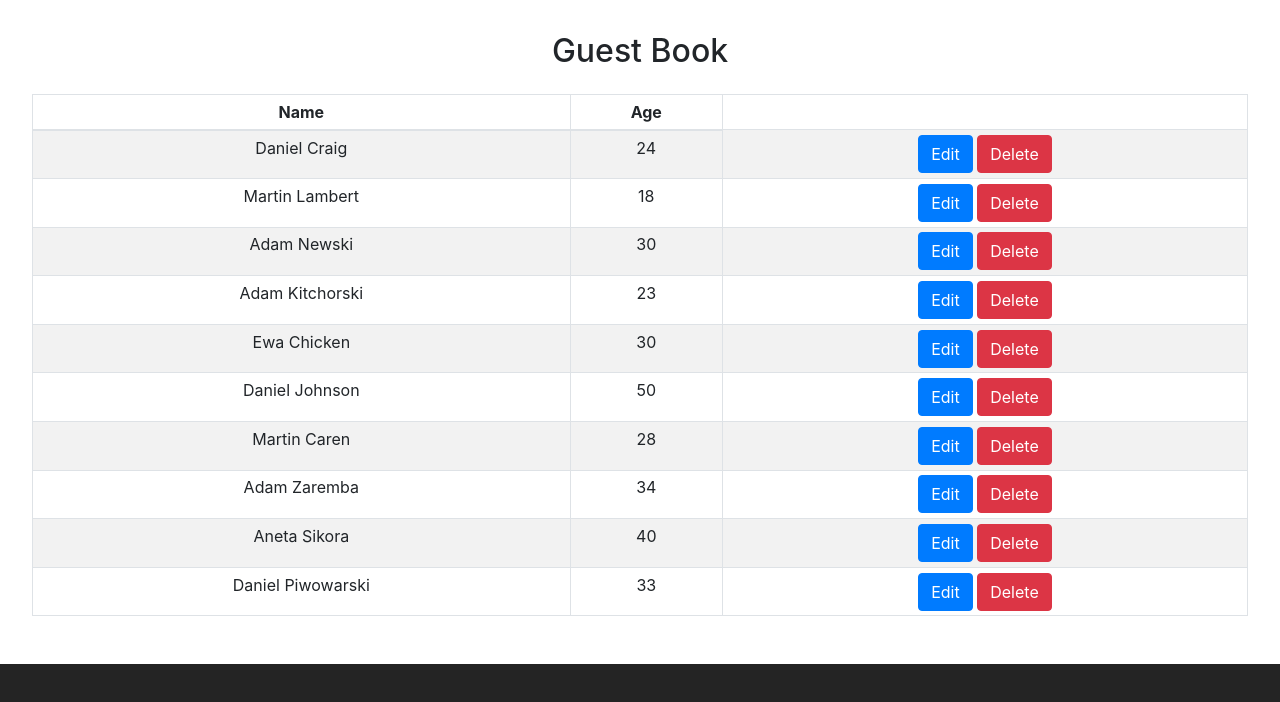
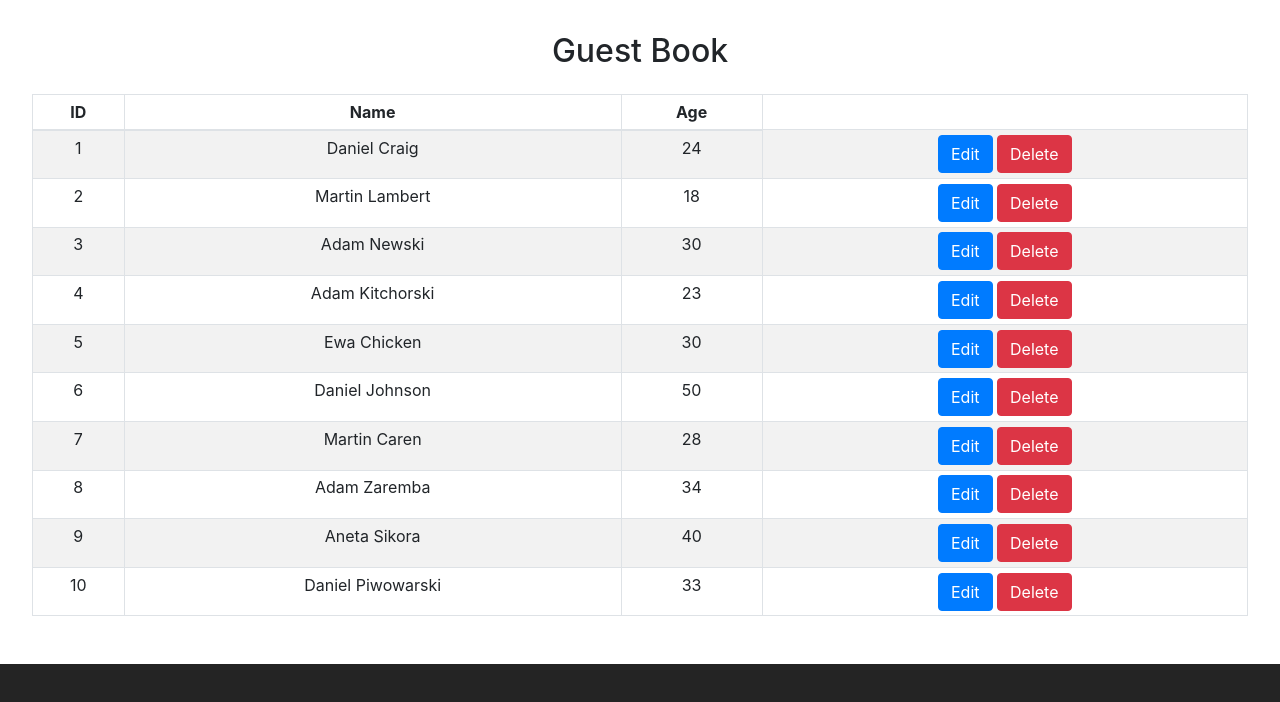
Before and after one commit to goldipl/react-crud-app, a React (Vite) app: page / in a window 1280 px wide. Shown: the top 702 px of the page. Built offline with nearby package versions, Linux system fonts and the light colour scheme.

Commit message:
add ID to table

```diff
--- a/src/components/Home.jsx
+++ b/src/components/Home.jsx
@@ -22,6 +22,9 @@ const Home = () => {
                 <thead>
                     <tr>
                         <th>
+                            ID
+                        </th>
+                        <th>
                             Name
                         </th>
                         <th>
@@ -36,6 +39,9 @@ const Home = () => {
                         Guests.map(e => {
                             return (
                                 <tr>
+                                    <td>
+                                        {e.id}
+                                    </td>
                                     <td>
                                         {e.name}
                                     </td>
```
